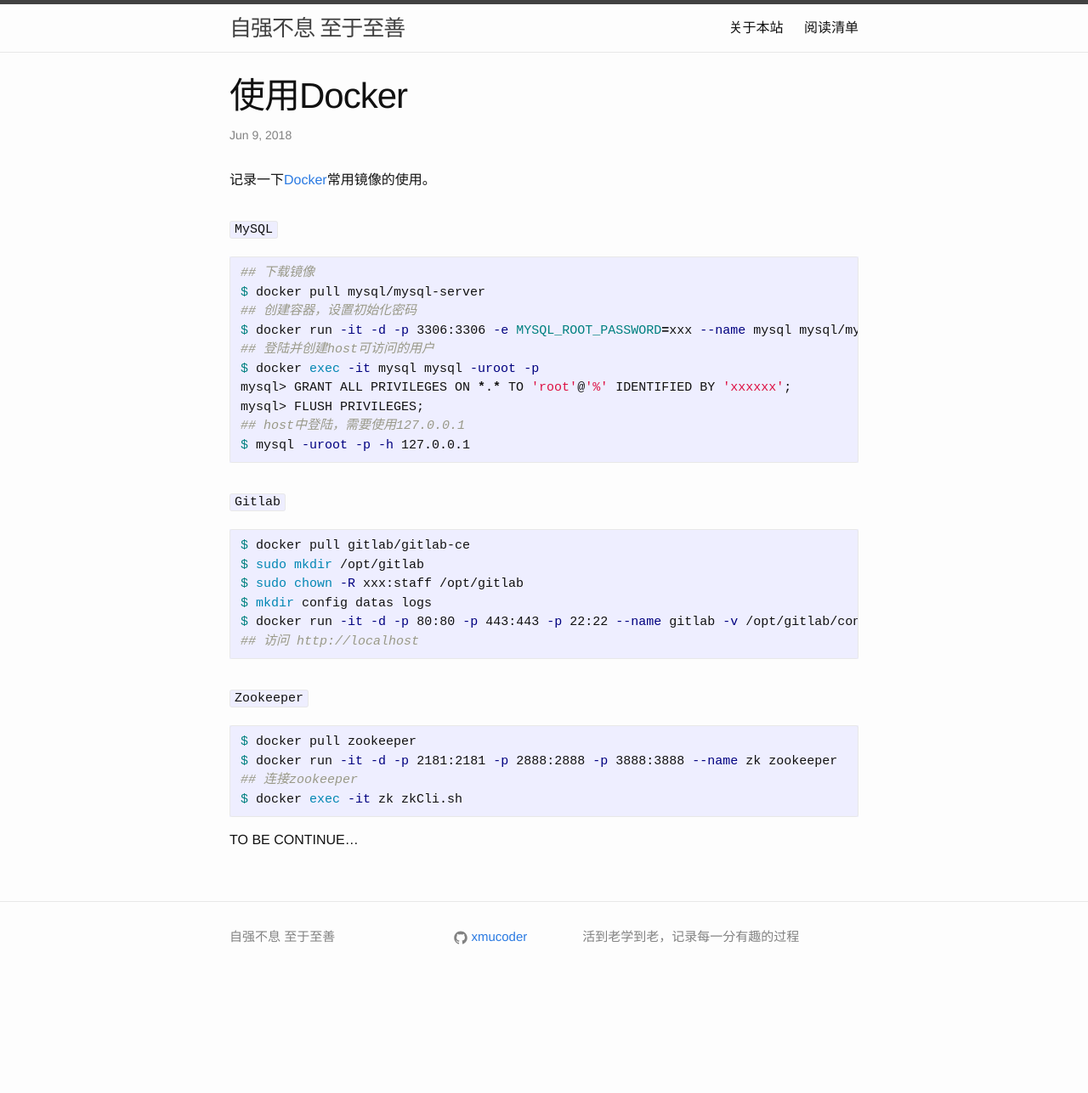
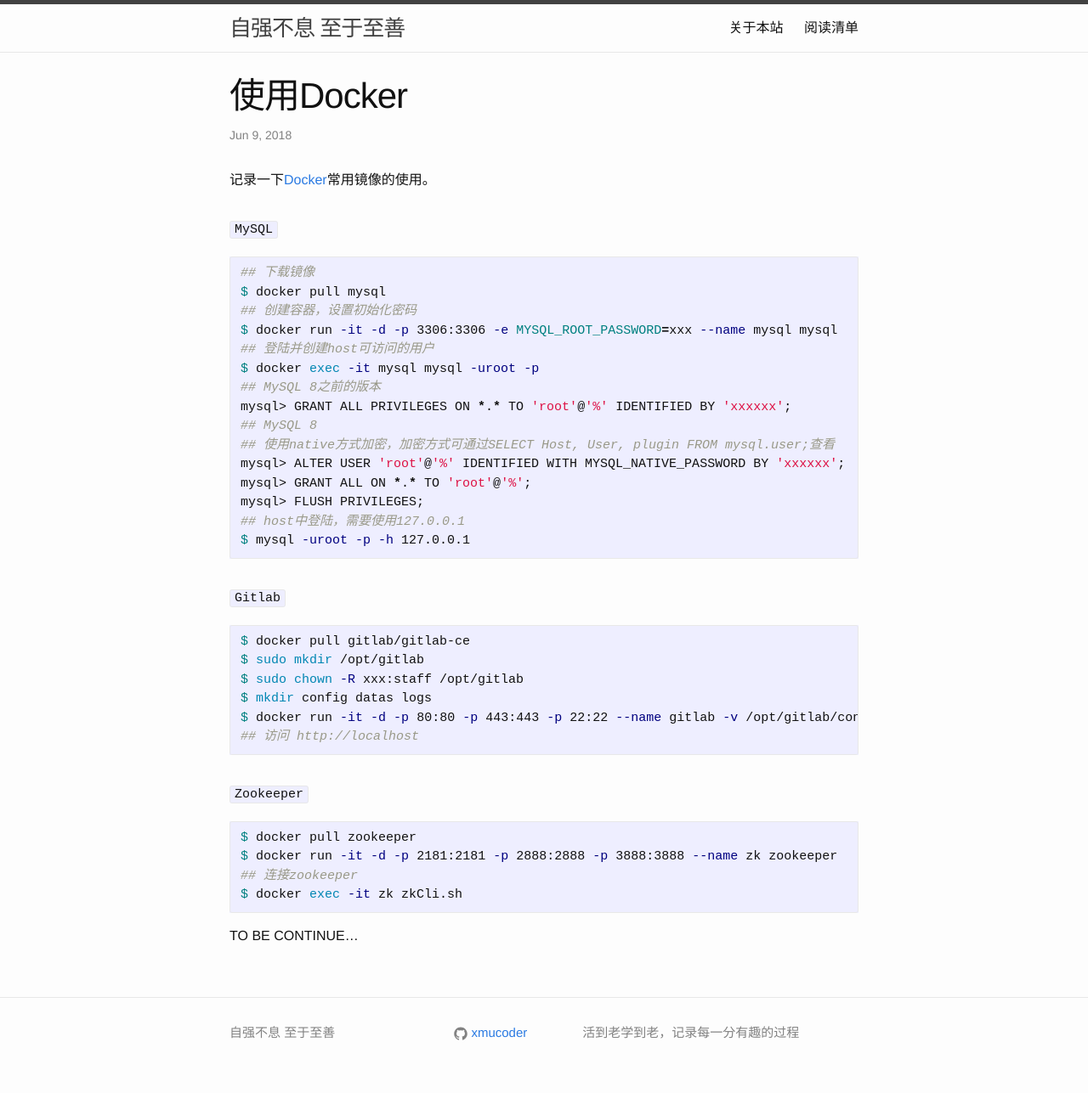
Before and after one commit to qingzhupig/qingzhupig.github.io, a Jekyll site: the page built from _posts/2018-06-09-using-docker.md, in a window 1280 px wide. Shown: the whole page at 85% size. Built offline with Jekyll 4.4.1, drawn with Linux system fonts in a browser that asks for light colours; before the commit the page ends 1175 px from its top, so only the background shows below that.

Commit message:
mysql 8 using different grant and password hash method

````diff
--- a/_posts/2018-06-09-using-docker.md
+++ b/_posts/2018-06-09-using-docker.md
@@ -10,12 +10,17 @@ categories: docker, mysql
 
 ``` bash
 ## 下载镜像
-$ docker pull mysql/mysql-server
+$ docker pull mysql
 ## 创建容器，设置初始化密码
-$ docker run -it -d -p 3306:3306 -e MYSQL_ROOT_PASSWORD=xxx --name mysql mysql/mysql-server:latest
+$ docker run -it -d -p 3306:3306 -e MYSQL_ROOT_PASSWORD=xxx --name mysql mysql
 ## 登陆并创建host可访问的用户
 $ docker exec -it mysql mysql -uroot -p
+## MySQL 8之前的版本
 mysql> GRANT ALL PRIVILEGES ON *.* TO 'root'@'%' IDENTIFIED BY 'xxxxxx';
+## MySQL 8
+## 使用native方式加密，加密方式可通过SELECT Host, User, plugin FROM mysql.user;查看
+mysql> ALTER USER 'root'@'%' IDENTIFIED WITH MYSQL_NATIVE_PASSWORD BY 'xxxxxx';
+mysql> GRANT ALL ON *.* TO 'root'@'%';
 mysql> FLUSH PRIVILEGES;
 ## host中登陆，需要使用127.0.0.1
 $ mysql -uroot -p -h 127.0.0.1
````
